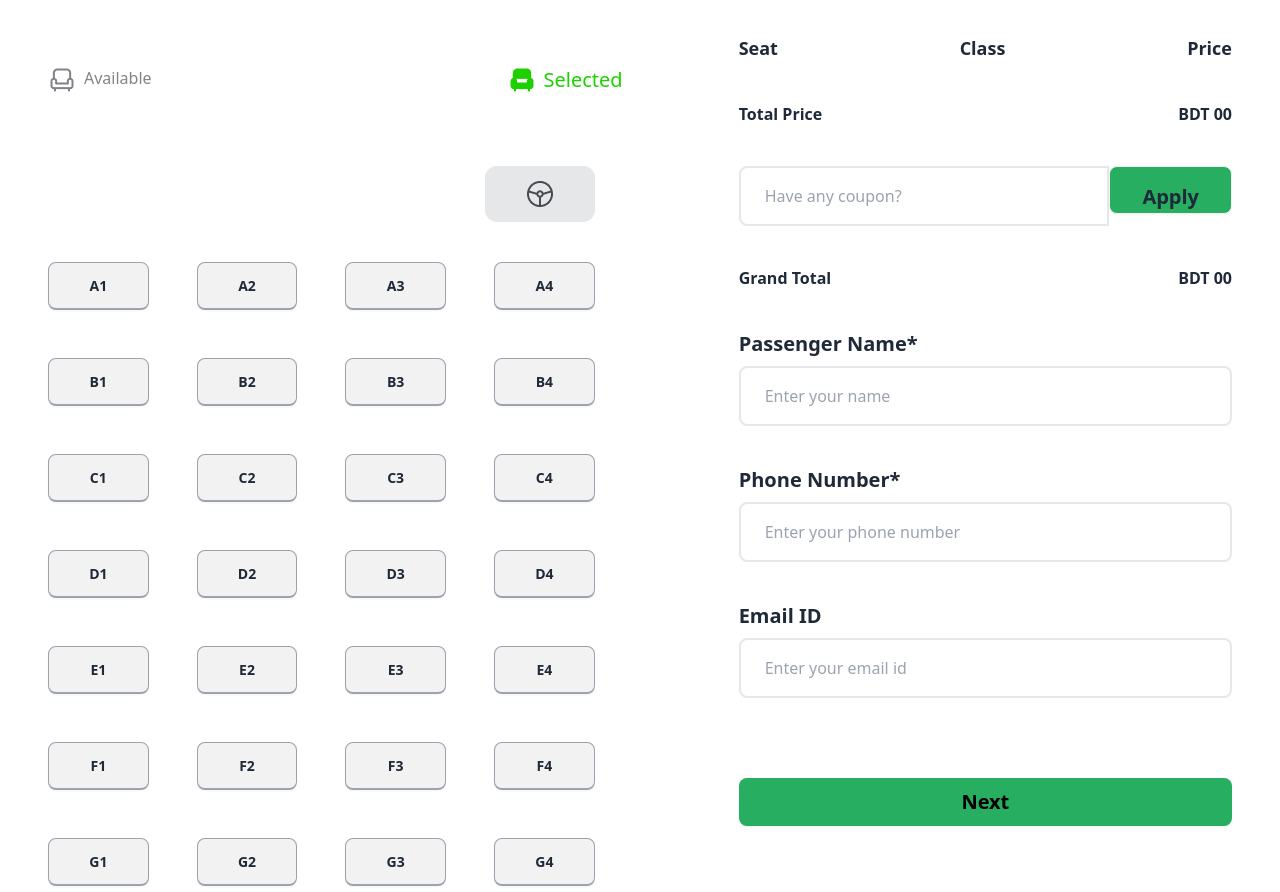
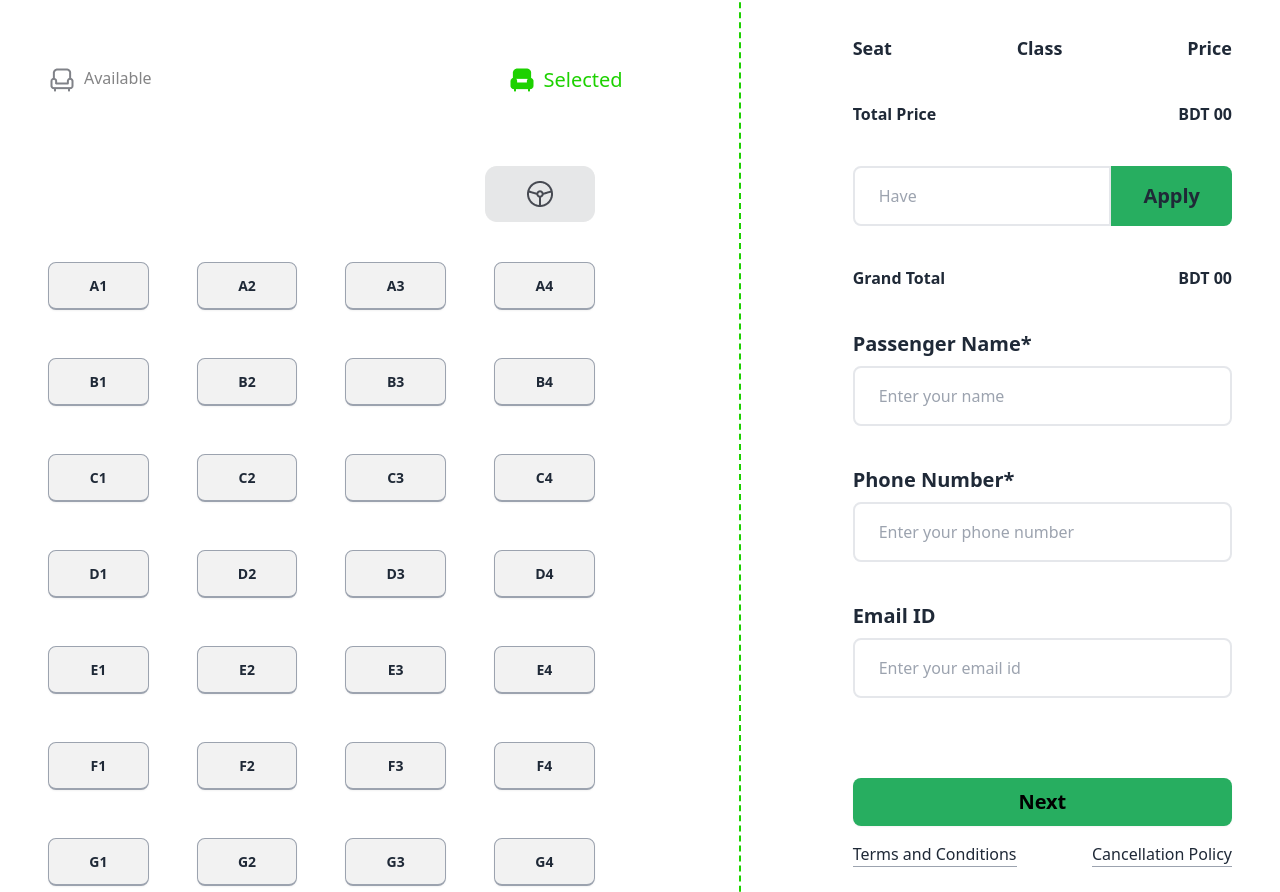
Before and after one commit to Md-Foysal-2024/Online-Bus-Ticket, a plain HTML site: page index.html in a window 1280 px wide. Shown: the part 2193-3085 px from the top of the page. Drawn offline with nearby package versions, Linux system fonts and the light colour scheme.

Commit message:
HTML & CSS Style Have Been Completed

```diff
--- a/index.html
+++ b/index.html
@@ -226,7 +226,7 @@
         </section>
 
         <!-- Seat Select section start here-->
-        <section class="container mx-auto px-12 py-12">
+        <section class="container mx-auto px-12 py-12 ">
             <div class="flex flex-col lg:flex-row justify-start gap-36">
 
 
@@ -289,7 +289,7 @@
 
                 <!-- Seat Count  here-->
 
-                <div class="flex  flex-col gap-8">
+                <div class="flex  flex-col gap-8 border-l-2  border-[#1DD100] border-dashed pl-28">
                     <div class=" flex flex-col gap-10">
 
                         <div class="flex justify-start">
@@ -309,9 +309,10 @@
                         </div>
                         <div class="flex   justify-between">
 
-                            <input class=" border-2 rounded-tl-lg rounded-bl-lg w-full pl-6 pr-48  py-4" type="text"
+                            <input class=" border-2 rounded-tl-lg rounded-bl-lg w-full pl-6 pr-48  " type="text"
                                 placeholder="Have any coupon?">
-                            <button class="btn text-xl  px-8 py-4 font-bold bg-[#27AE60]">Apply</button>
+                            <button
+                                class=" text-xl  px-8 py-4  rounded-tr-lg rounded-br-lg font-bold bg-[#27AE60]">Apply</button>
                         </div>
 
 
@@ -342,15 +343,19 @@
 
 
                         <!-- Open the modal using ID.showModal() method -->
+
+                        <div class=" flex flex-col gap-2">
+
                             <button
-                            class="btn btn-info  border-none text-xl font-bold bg-[#27AE60] mt-10 pl-10 pr-10 capitalize"
+                                class="btn btn-info  w-full border-none text-xl font-bold bg-[#27AE60] mt-10 pl-10 pr-10 capitalize"
                                 onclick="my_modal_5.showModal()">Next</button>
                             <div class=" text-center justify-center ">
                                 <dialog id="my_modal_5" class="modal modal-bottom sm:modal-middle ">
                                     <form method="dialog" class="modal-box ">
                                         <div class=" align-middle   ">
                                             <div>
-                                            <img id="image" class="w-40 mt-8 mx-auto " src="images/success.png" alt="">
+                                                <img id="image" class="w-40 mt-8 mx-auto " src="images/success.png"
+                                                    alt="">
                                             </div>
                                             <div class="mt-10">
                                                 <h3 class="font-bold text-2xl  text-[#27AE60]">SUCCESS</h3>
@@ -371,6 +376,7 @@
                             <div class="flex justify-between gap-4">
                                 <p class="border-b border-gray-400 ">Terms and Conditions</p>
                                 <p class="border-b border-gray-400 ">Cancellation Policy</p>
+                            </div>
                         </div>
                     </div>
                 </div>
```
Lines whose indentation alone changed are shown as unchanged.
